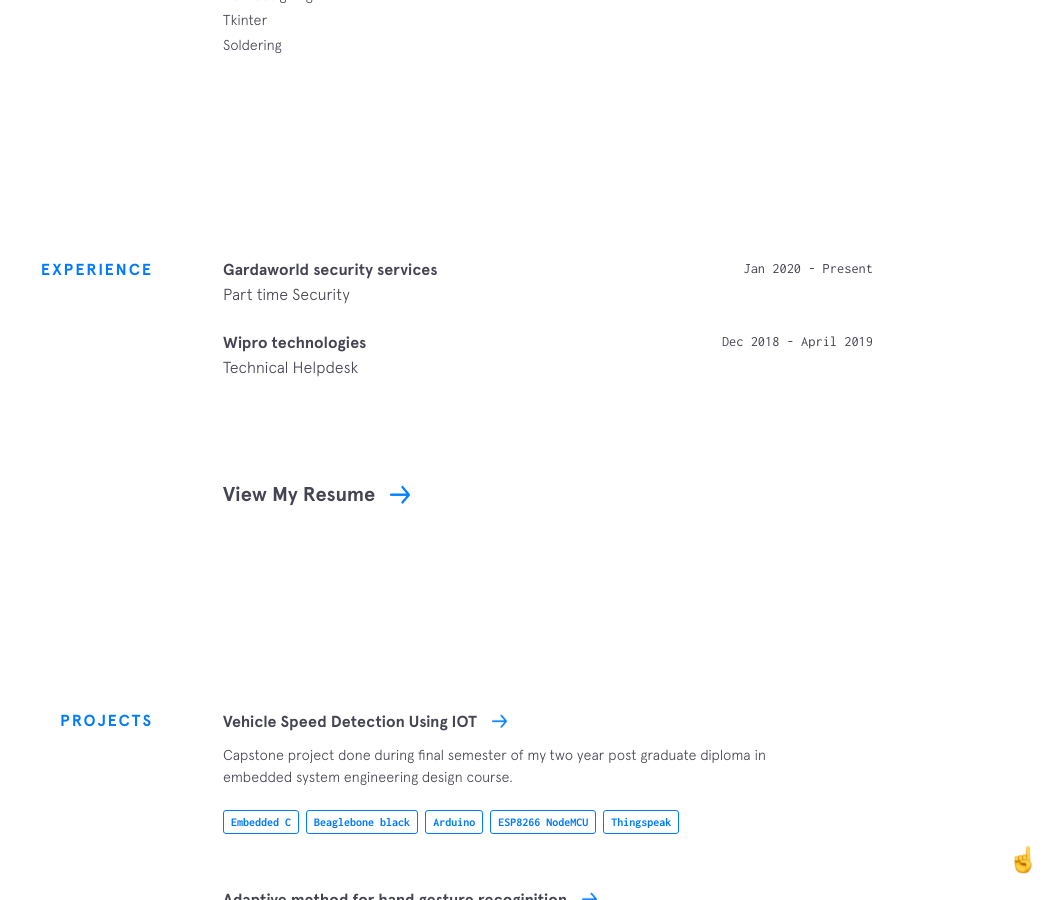
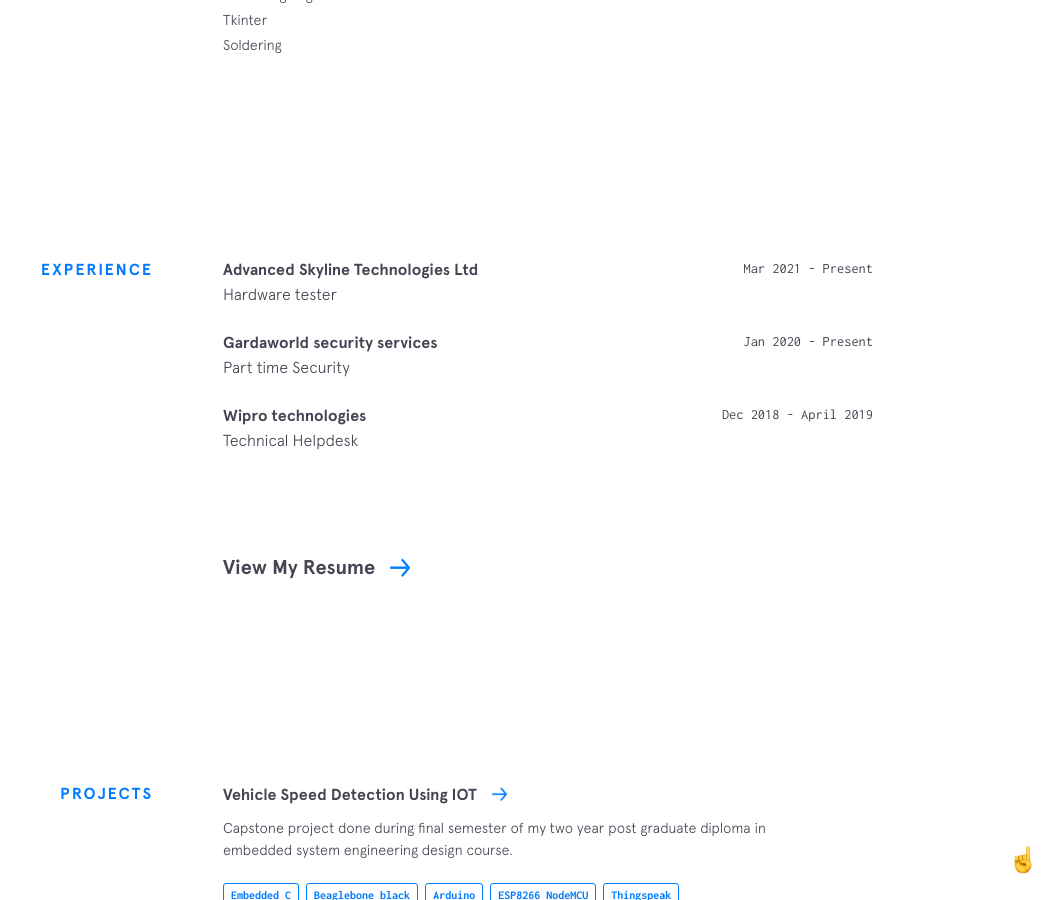
Before and after one commit to gov466/gov466.github.io, a Jekyll site: the page built from index.html, in a window 1280 px wide and 900 px high, scrolled down 1686 px. Shown: the whole window, without its empty margins (227-1280 px from the left). Built offline with Jekyll 4.4.1, drawn with Linux system fonts in a browser that asks for light colours; nearby versions of some CDN libraries.

Commit message:
Update experience.yml

```diff
--- a/_data/experience.yml
+++ b/_data/experience.yml
@@ -1,3 +1,8 @@
+- company: Advanced Skyline Technologies Ltd
+  url: http://www.astsys.com/home/#
+  time: Mar 2021 - Present
+  position: Hardware tester
+
 - company: Gardaworld security services
   url: https://www.garda.com/
   time: Jan 2020 - Present
```
